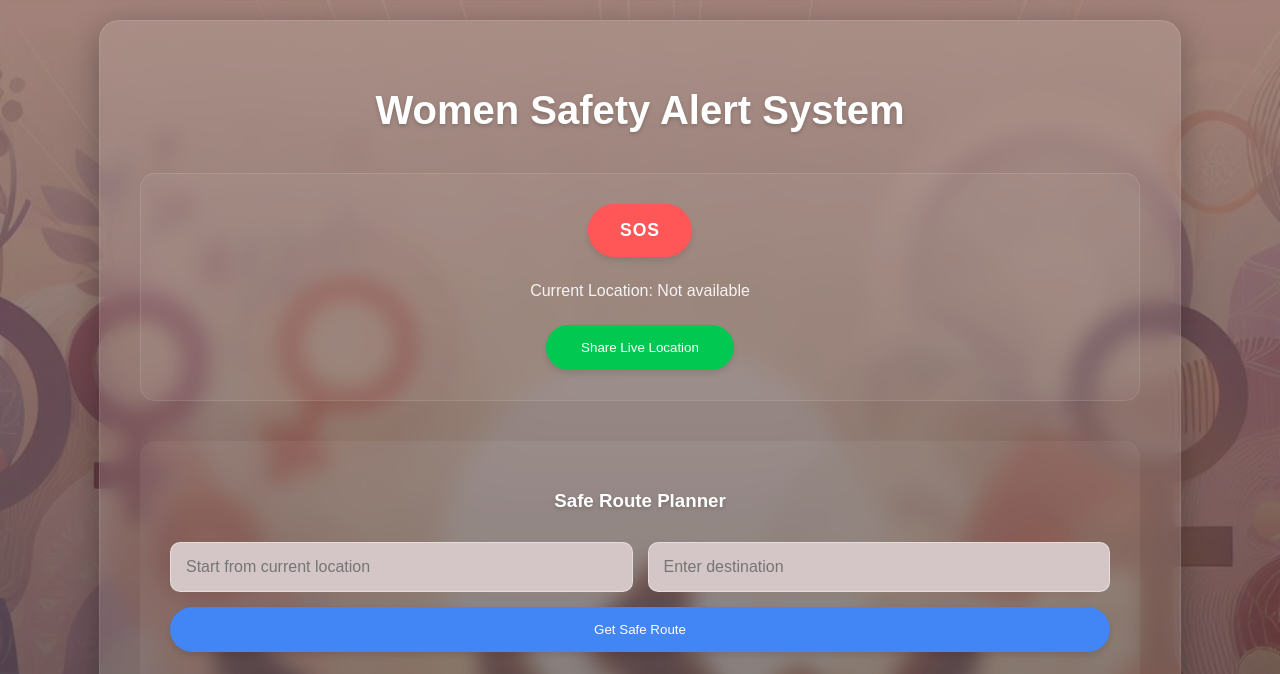
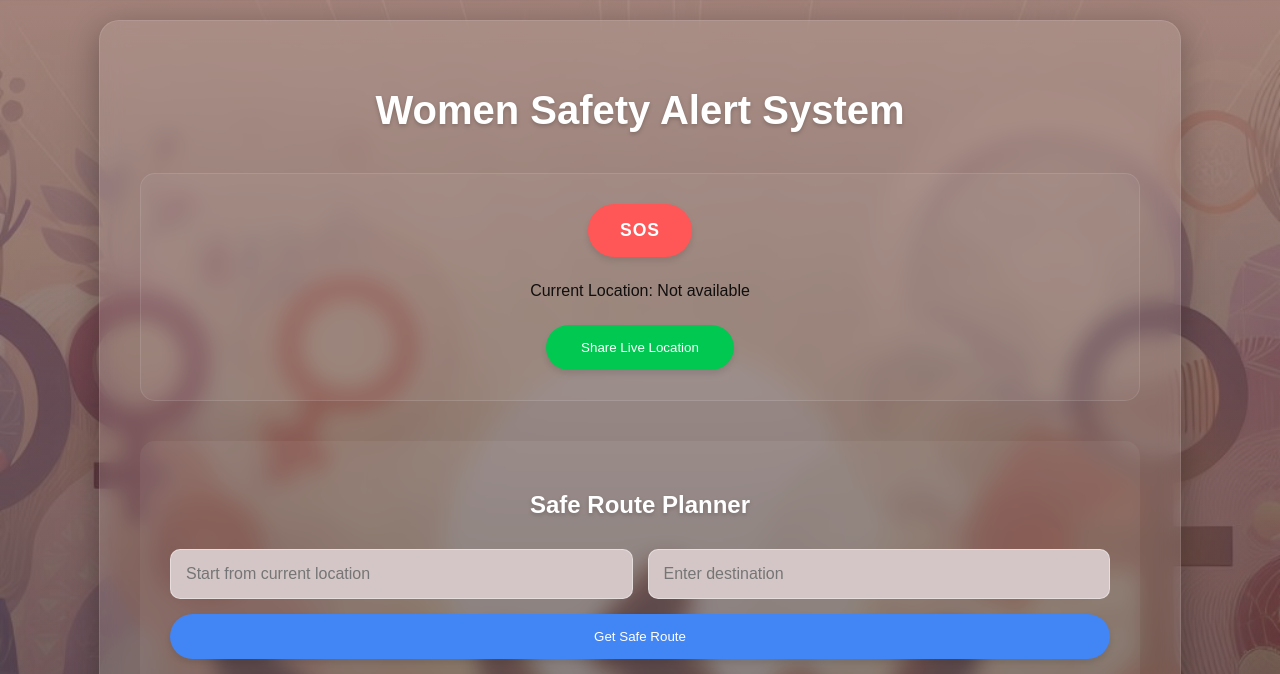
Before and after one commit to Shashank-Ge/Women-Safety-Tracking_Project, a plain HTML site: page index.html in a window 1280 px wide. Shown: the top 674 px of the page. Drawn offline with Linux system fonts and the light colour scheme; some packages are replaced by stand-ins of ours.

Commit message:
UI improved

```diff
--- a/index.html
+++ b/index.html
@@ -23,7 +23,7 @@
 
         <!-- New Route Planning Section -->
         <div class="route-planning">
-            <h3>Safe Route Planner</h3>
+            <h2>Safe Route Planner</h2>
             <div class="route-inputs">
                 <input type="text" id="startInput" placeholder="Start from current location" readonly>
                 <input type="text" id="endInput" placeholder="Enter destination">
--- a/style.css
+++ b/style.css
@@ -24,7 +24,7 @@ body {
     box-shadow: 0 8px 32px rgba(0, 0, 0, 0.3);
 }
 
-h1, h3 {
+h1, h2 {
     color: #ffffff;
     text-align: center;
     margin-bottom: 30px;
@@ -88,7 +88,7 @@ h1 {
 #locationText {
     margin: 25px 0;
     font-size: 1rem;
-    color: rgba(255, 255, 255, 0.9);
+    color: rgba(2, 2, 2, 0.9);
 }
 
 #shareLocationButton {
@@ -132,7 +132,7 @@ input[type="text"] {
     border-radius: 10px;
     font-size: 1rem;
     background: rgb(212 198 198);
-    color: #b83a3a;
+    color: #070707;
     transition: all 0.3sease;
 }
 
@@ -176,7 +176,7 @@ input[type="text"]:focus {
 .route-option {
     padding: 20px;
     margin: 15px 0;
-    background: rgba(255, 255, 255, 0.05);
+    background: rgba(44, 34, 34, 0.7);
     border-radius: 10px;
     border: 1px solid rgba(255, 255, 255, 0.1);
     display: flex;
```
Also changed, not shown: background.jpg (deleted).
